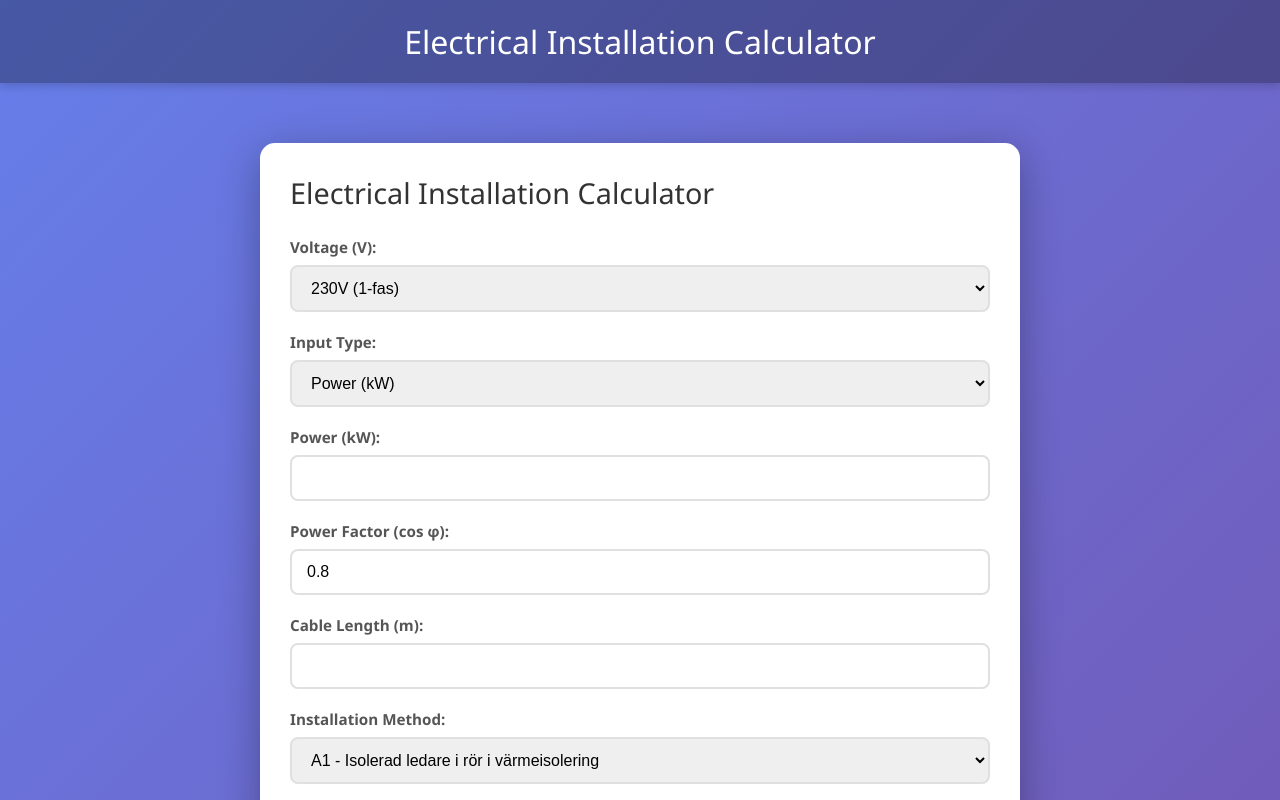
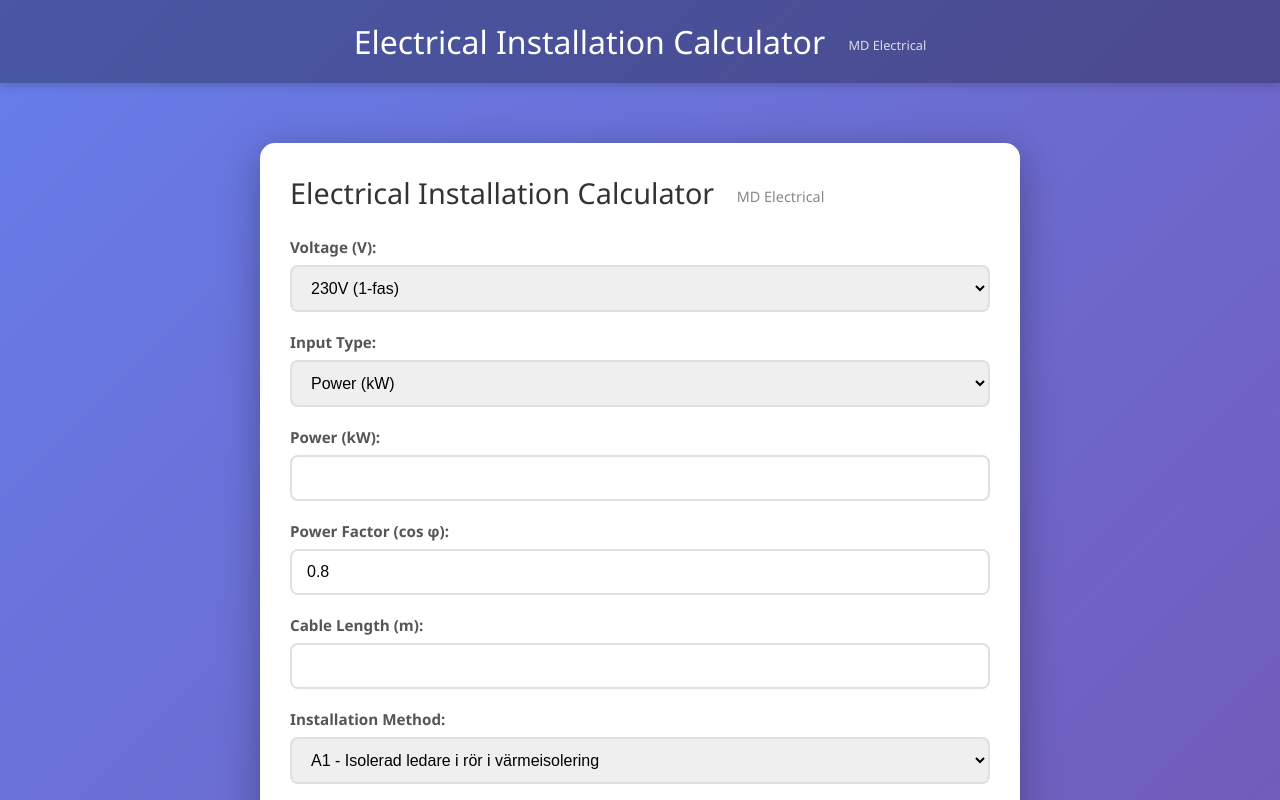
Before and after one commit to mido3636/swedish-electrical-calculator, a website: page src/index.html in a window 1280 px wide. Shown: the top 800 px of the page. Drawn offline with Linux system fonts and the light colour scheme.

Commit message:
Add MD Electrical branding to calculator

```diff
--- a/docs/styles/main.css
+++ b/docs/styles/main.css
@@ -24,6 +24,22 @@ h1 {
     margin: 0;
     font-size: 2em;
     font-weight: 300;
+}
+
+h1 .brand {
+    font-size: 0.4em;
+    font-weight: 400;
+    color: rgba(255, 255, 255, 0.8);
+    margin-left: 15px;
+    vertical-align: middle;
+}
+
+h2 .brand {
+    font-size: 0.5em;
+    font-weight: 400;
+    color: #888;
+    margin-left: 15px;
+    vertical-align: middle;
 }
 
 main {
--- a/src/index.html
+++ b/src/index.html
@@ -8,11 +8,11 @@
 </head>
 <body>
     <header>
-        <h1>Electrical Installation Calculator</h1>
+        <h1>Electrical Installation Calculator <span class="brand">MD Electrical</span></h1>
     </header>
     <main>
         <section id="calculations">
-            <h2>Electrical Installation Calculator</h2>
+            <h2>Electrical Installation Calculator <span class="brand">MD Electrical</span></h2>
             <form id="calcForm">
                 <div class="form-group">
                     <label for="voltage">Voltage (V):</label>
--- a/src/styles/main.css
+++ b/src/styles/main.css
@@ -24,6 +24,22 @@ h1 {
     margin: 0;
     font-size: 2em;
     font-weight: 300;
+}
+
+h1 .brand {
+    font-size: 0.4em;
+    font-weight: 400;
+    color: rgba(255, 255, 255, 0.8);
+    margin-left: 15px;
+    vertical-align: middle;
+}
+
+h2 .brand {
+    font-size: 0.5em;
+    font-weight: 400;
+    color: #888;
+    margin-left: 15px;
+    vertical-align: middle;
 }
 
 main {
```
Also changed, not shown: docs/index.html (+2 -2 lines).
